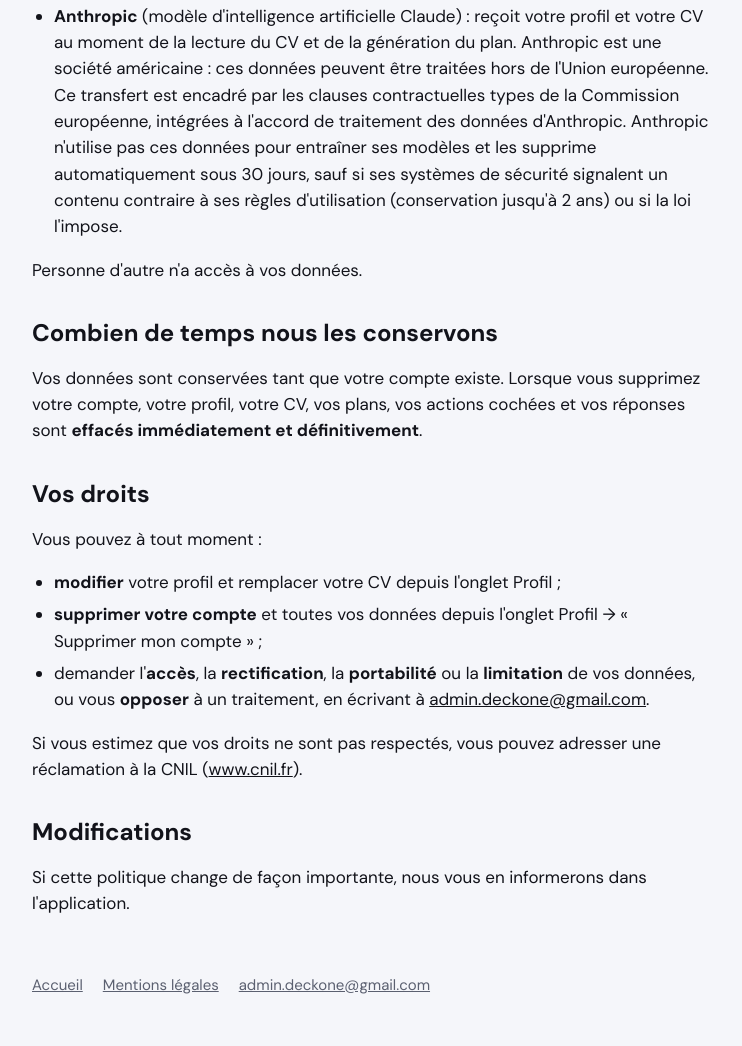
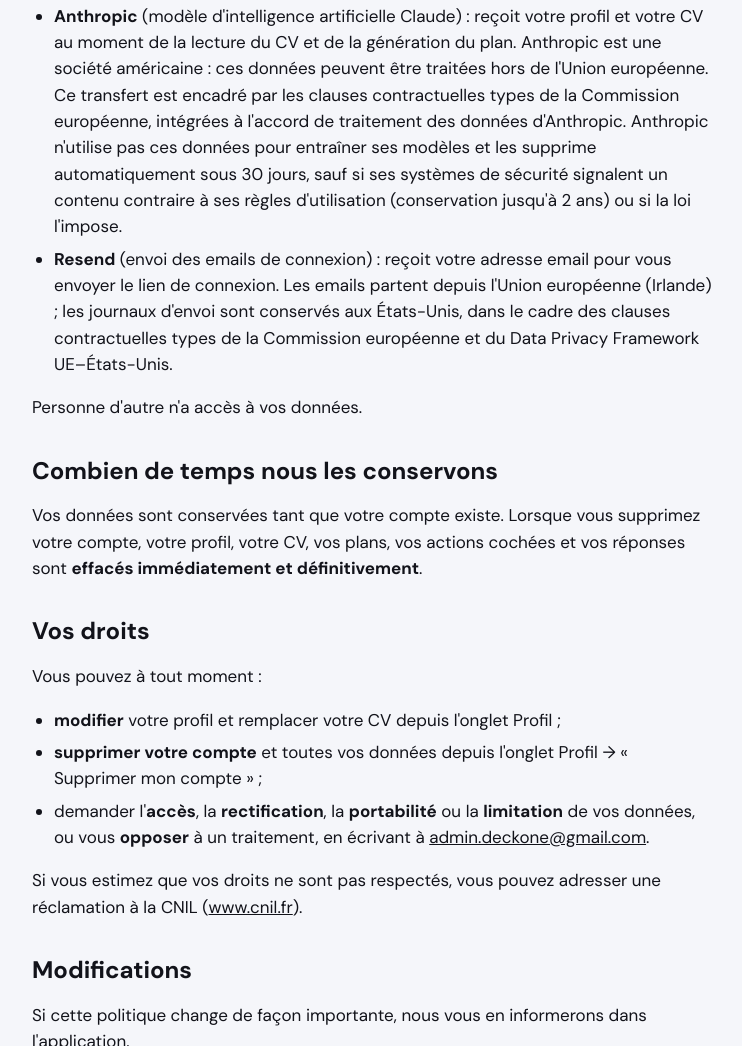
Before and after one commit to ChloeTrovoada/deckone-site, a plain HTML site: page confidentialite/index.html in a window 1280 px wide. Shown: the part 1603-2649 px from the top of the page, without its empty margins (268-1010 px from the left). Drawn offline with Linux system fonts and the light colour scheme.

Commit message:
Politique : ajoute Resend (envoi des emails de connexion)
Co-Authored-By: Claude Opus 5.5 <noreply@anthropic.com>

```diff
--- a/confidentialite/index.html
+++ b/confidentialite/index.html
@@ -50,6 +50,7 @@
     <ul>
       <li><strong>Supabase</strong> (hébergement de la base de données, des fichiers et de l'authentification) : serveurs situés dans l'Union européenne (Paris). Chaque utilisateur ne peut accéder qu'à ses propres données ; votre CV est stocké dans un espace privé.</li>
       <li><strong>Anthropic</strong> (modèle d'intelligence artificielle Claude) : reçoit votre profil et votre CV au moment de la lecture du CV et de la génération du plan. Anthropic est une société américaine : ces données peuvent être traitées hors de l'Union européenne. Ce transfert est encadré par les clauses contractuelles types de la Commission européenne, intégrées à l'accord de traitement des données d'Anthropic. Anthropic n'utilise pas ces données pour entraîner ses modèles et les supprime automatiquement sous 30 jours, sauf si ses systèmes de sécurité signalent un contenu contraire à ses règles d'utilisation (conservation jusqu'à 2 ans) ou si la loi l'impose.</li>
+      <li><strong>Resend</strong> (envoi des emails de connexion) : reçoit votre adresse email pour vous envoyer le lien de connexion. Les emails partent depuis l'Union européenne (Irlande) ; les journaux d'envoi sont conservés aux États-Unis, dans le cadre des clauses contractuelles types de la Commission européenne et du Data Privacy Framework UE–États-Unis.</li>
     </ul>
     <p>Personne d'autre n'a accès à vos données.</p>
 
```
